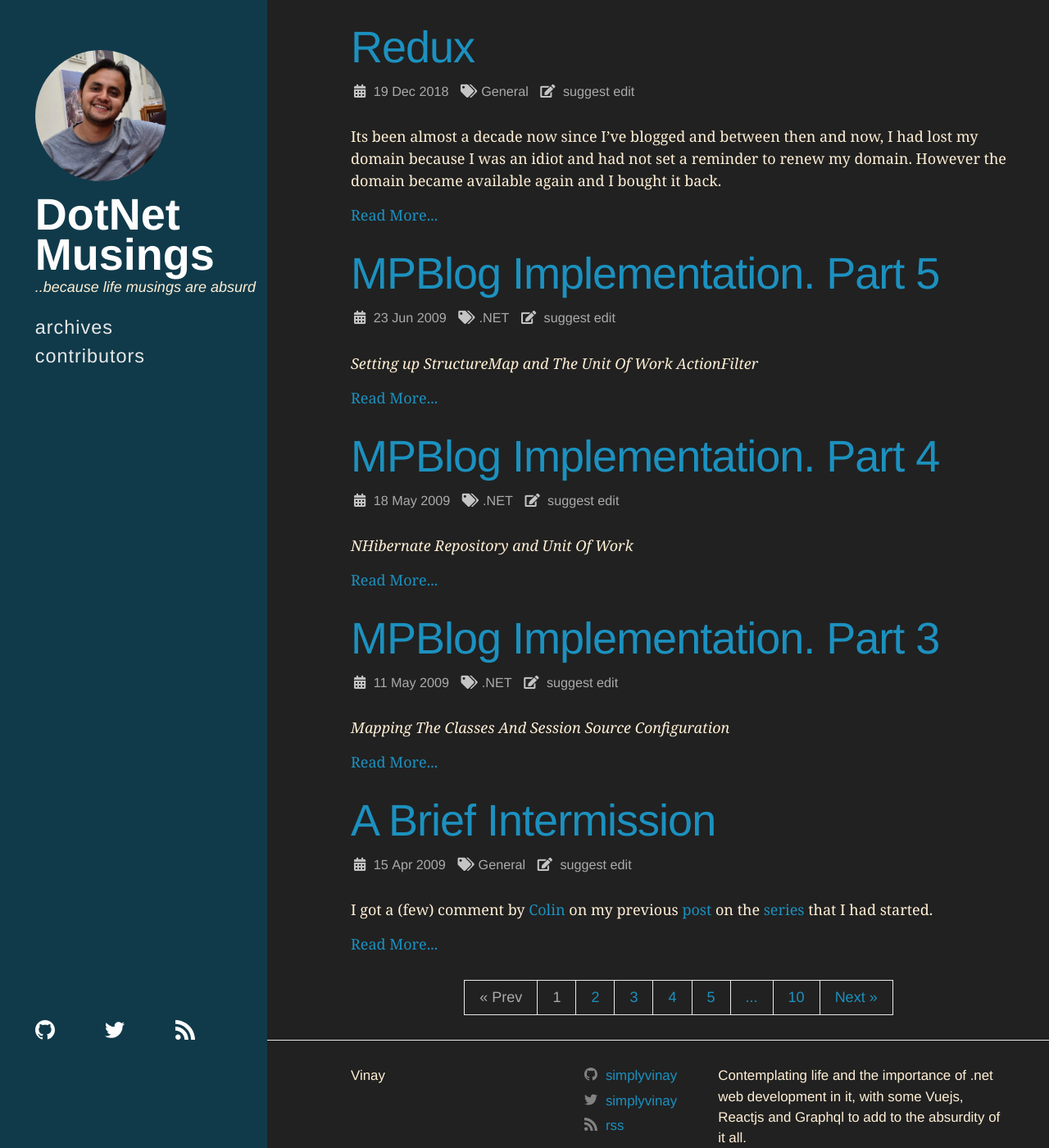
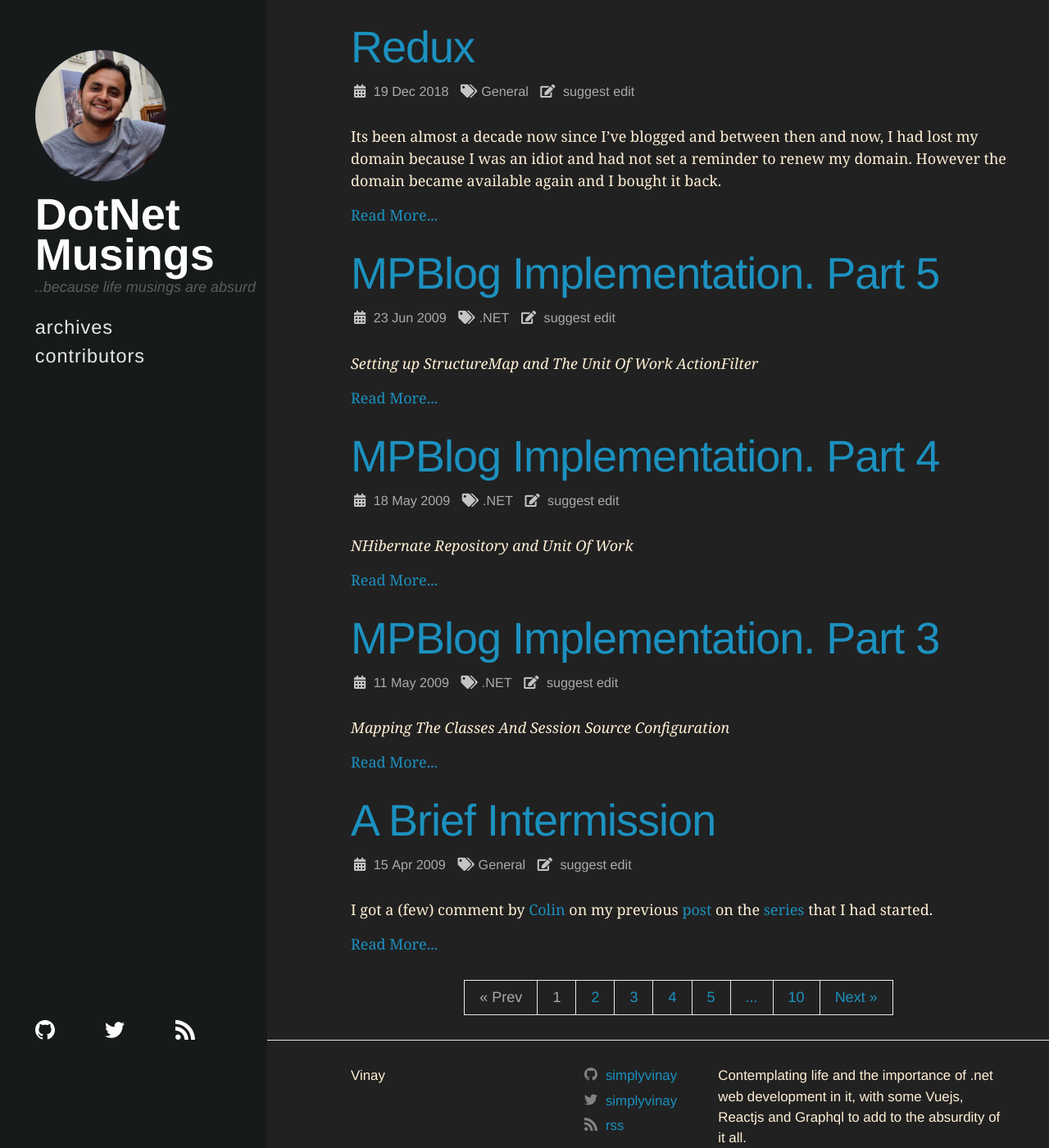
Before and after one commit to simplyvinay/simplyvinay.github.io, a Jekyll site: the page built from index.html, in a window 1280 px wide and 1400 px high. Shown: the whole window at 82% size. Built offline with Jekyll 4.4.1, drawn with Linux system fonts in a browser that asks for light colours; cached includes are drawn as plain includes; nearby versions of some CDN libraries; library files that are not in the unit come from our copies; the list of posts is cut into pages by our own code.

Commit message:
sidebar styles change

```diff
--- a/_sass/haacked-theme.scss
+++ b/_sass/haacked-theme.scss
@@ -2,7 +2,7 @@
 
 // Define defaults for each variable.
 // AT MINIMUM, OVERRIDE THESE FIRST FOUR TO MAKE THE THEME YOUR OWN
-$header-background-color: #103a4a !default;
+$header-background-color: #171a1b !default;
 $brand-color:      #2eaee0 !default;
 $post-font-family: Georgia, Cambria, "Times New Roman", Times, serif !default;
 $base-font-family: "Helvetica Neue", Helvetica, Arial, sans-serif !default;
--- a/_sass/haacked-theme/_header.scss
+++ b/_sass/haacked-theme/_header.scss
@@ -89,7 +89,7 @@
 
 .site-subtitle {
   @include relative-font-size(3);
-  color: $my-text-colour;
+  color: darken($grey-color, 15%);;
   font-size: 18px;
   font-style: italic;
   white-space: nowrap;
```
